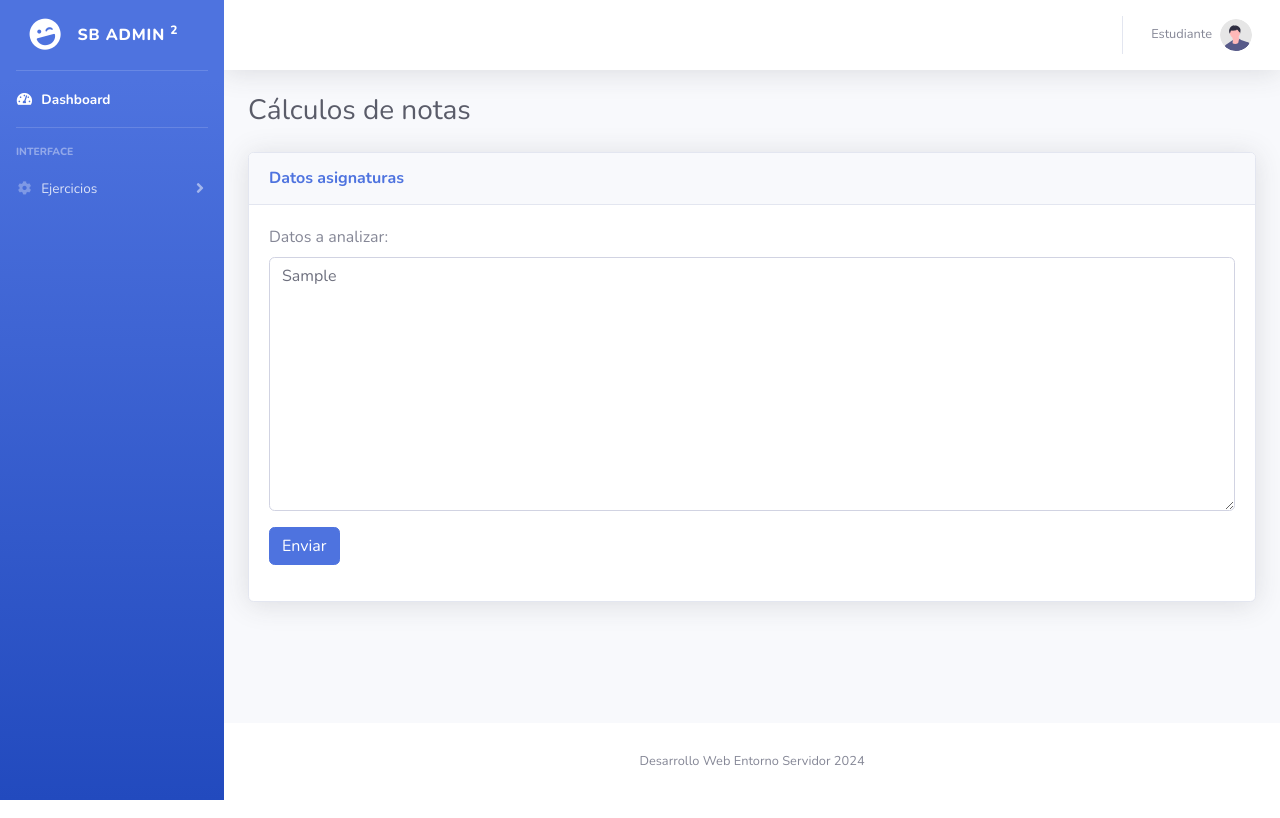
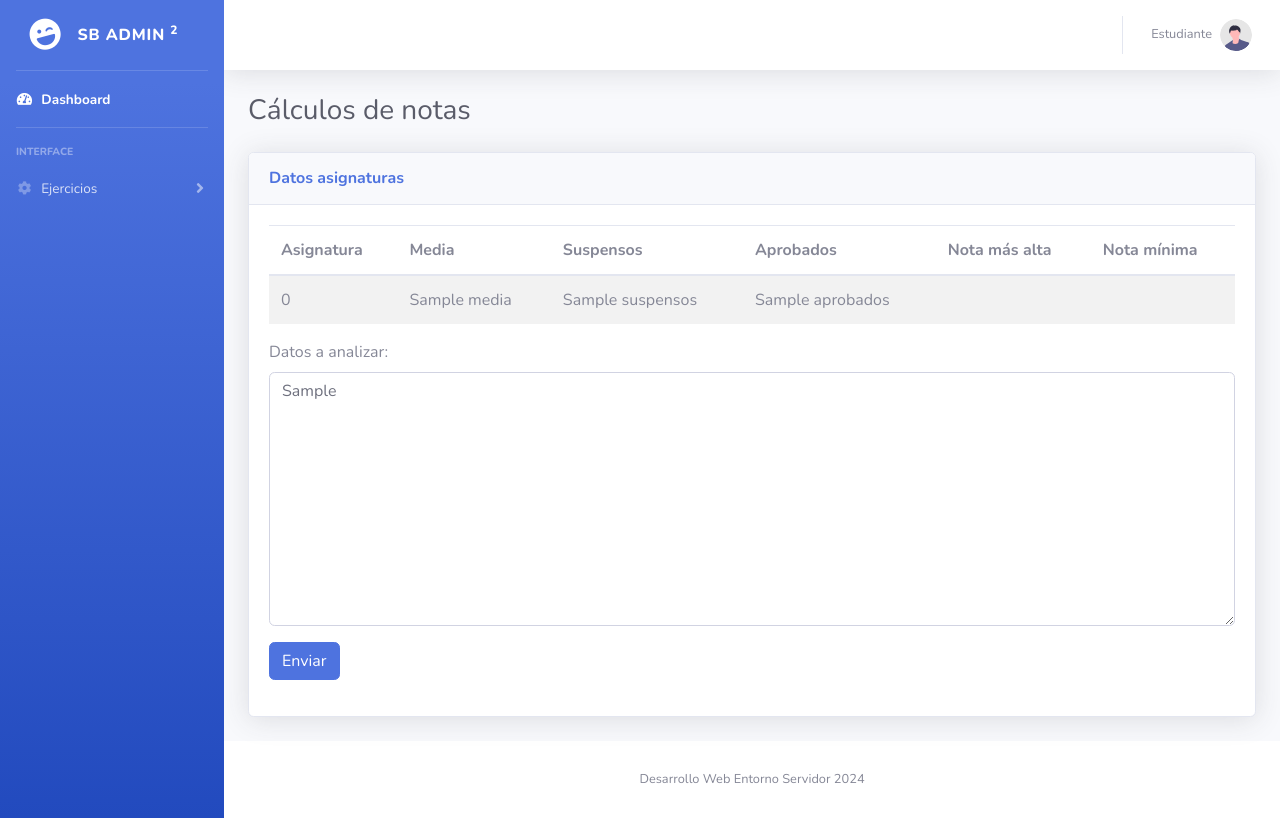
Before and after one commit to Abel-ADE/Notas-DS, a PHP site: template views/notas.abel.view.php in a window 1280 px wide. Run offline with PHP 8.4, Linux system fonts and the light colour scheme; the template is opened without the code that fills it: most values are stand-ins (such as "Sample title", 1, 10 or a date in 2020).

Commit message:
tabla de resultados en la vista

```diff
--- a/views/notas.abel.view.php
+++ b/views/notas.abel.view.php
@@ -15,6 +15,54 @@
             </div>
             <!-- Card Body -->
             <div class="card-body">
+                <table class="table table-striped">
+                    <thead>
+                    <tr>
+                        <th>
+                            Asignatura
+                        </th>
+                        <th>
+                            Media
+                        </th>
+                        <th>
+                            Suspensos
+                        </th>
+                        <th>
+                            Aprobados
+                        </th>
+                        <th>Nota más alta</th>
+                        <th>Nota mínima</th>
+                    </tr>
+                    </thead>
+                    <tbody>
+                    <?php
+                    foreach ($data['tabla'] as $asignatura => $datos) {
+                        ?>
+                        <tr>
+                            <td><?php echo $asignatura ?></td>
+                            <td><?php echo (is_numeric($datos['media'])) ? number_format($datos['media'], 2, ',') : $datos['media']; ?></td>
+                            <td><?php echo $datos['suspensos'] ?></td>
+                            <td><?php echo $datos['aprobados'] ?></td>
+                            <td><?php
+                                if (is_array($datos['máximo'])) {
+                                    foreach ($datos['máximo'] as $alumno => $nota){
+                                        echo $nota;
+                                    }
+                                }
+                                ?></td>
+                            <td><?php
+                                if (is_array($datos['mínimo'])) {
+                                    foreach ($datos['mínimo'] as $alumno => $nota){
+                                        echo $nota;
+                                    }
+                                }
+                                ?></td>
+                        </tr>
+                        <?php
+                    }
+                    ?>
+                    </tbody>
+                </table>
                 <form method="post" action="./?sec=notas.abel">
                     <div class="mb-3">
                         <label for="input_json">Datos a analizar:</label>
```
